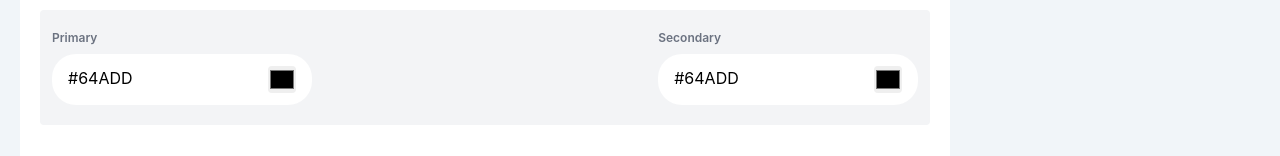
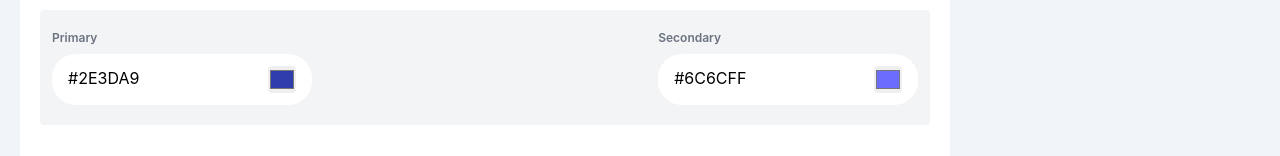
Before and after one commit to shohan-ch/qr-scanner, a React (Create React App) app: page / in a window 1280 px wide. Shown: the part 711-867 px from the top of the page. Built offline with nearby package versions, Linux system fonts and the light colour scheme.

Commit message:
color effect

```diff
--- a/src/components/ColorPlate/ColorsPlateView.jsx
+++ b/src/components/ColorPlate/ColorsPlateView.jsx
@@ -1,7 +1,32 @@
+import { useEffect, useState } from "react";
 import colotPlateData from "../../data/colorPlate.json";
 
 const ColorsPlateView = () => {
-  console.log(colotPlateData);
+  const [selectedColor, setSelectedColor] = useState("color_1");
+  const [colorPicker, setColorPicker] = useState({});
+
+  useEffect(() => {
+    const colorPickup = colotPlateData.find((color) => {
+      return selectedColor.split("_")[1] == color.id;
+    });
+    console.log(colorPickup, "effect");
+    setColorPicker(colorPickup);
+  }, [selectedColor]);
+
+  // const colorPickup = colotPlateData.find((color) => {
+  //   return selectedColor.split("_")[1] == color.id;
+  // });
+
+  const handleChangeColorPicker = (id, type) => (e) => {
+    console.log(type, e.target.value);
+    console.log(colorPicker, "change before");
+    setColorPicker((colorPicker) => ({ ...colorPicker, fgfd: e.target.value }));
+
+    console.log(colorPicker, "onchange after");
+    alert(type + id.toString());
+  };
+
+  // console.log(colorPicker, "dgfd");
 
   return (
     <>
@@ -20,6 +45,7 @@ const ColorsPlateView = () => {
                   value={"color_" + color.id}
                   defaultChecked=""
                   name="templateRadio"
+                  onChange={(e) => setSelectedColor(e.target.value)}
                 />
                 <label
                   htmlFor={"color_" + color.id}
@@ -46,11 +72,12 @@ const ColorsPlateView = () => {
             <p className="mb-2 text-xs font-semibold text-gray-500">Primary</p>
 
             <div className="flex justify-between px-4 py-3 bg-white rounded-3xl">
-              <p>#64ADD</p>
+              <p>{colorPicker?.primary}</p>
               <input
                 type="color"
-                value={"#ffff"}
+                value={colorPicker?.primary}
                 className="rounded cursor-pointer w-7"
+                onChange={handleChangeColorPicker(colorPicker.id, "primary")}
               />
             </div>
           </div>
@@ -61,11 +88,12 @@ const ColorsPlateView = () => {
             </p>
 
             <div className="flex justify-between px-4 py-3 bg-white rounded-3xl">
-              <p>#64ADD</p>
+              <p>{colorPicker?.secondary}</p>
               <input
                 type="color"
-                value={"#ffff"}
+                value={colorPicker?.secondary}
                 className="rounded cursor-pointer w-7"
+                onChange={handleChangeColorPicker(colorPicker.id, "secondary")}
               />
             </div>
           </div>
--- a/src/components/Vcard/ContactHeader.jsx
+++ b/src/components/Vcard/ContactHeader.jsx
@@ -6,7 +6,7 @@ const ContactHeader = ({ icon, secondaryColor }) => {
         width="16"
         height="16"
         fill="currentColor"
-        class="bi bi-telephone"
+        className="bi bi-telephone"
         viewBox="0 0 16 16"
       >
         <path d="M3.654 1.328a.678.678 0 0 0-1.015-.063L1.605 2.3c-.483.484-.661 1.169-.45 1.77a17.568 17.568 0 0 0 4.168 6.608 17.569 17.569 0 0 0 6.608 4.168c.601.211 1.286.033 1.77-.45l1.034-1.034a.678.678 0 0 0-.063-1.015l-2.307-1.794a.678.678 0 0 0-.58-.122l-2.19.547a1.745 1.745 0 0 1-1.657-.459L5.482 8.062a1.745 1.745 0 0 1-.46-1.657l.548-2.19a.678.678 0 0 0-.122-.58L3.654 1.328zM1.884.511a1.745 1.745 0 0 1 2.612.163L6.29 2.98c.329.423.445.974.315 1.494l-.547 2.19a.678.678 0 0 0 .178.643l2.457 2.457a.678.678 0 0 0 .644.178l2.189-.547a1.745 1.745 0 0 1 1.494.315l2.306 1.794c.829.645.905 1.87.163 2.611l-1.034 1.034c-.74.74-1.846 1.065-2.877.702a18.634 18.634 0 0 1-7.01-4.42 18.634 18.634 0 0 1-4.42-7.009c-.362-1.03-.037-2.137.703-2.877L1.885.511z" />
@@ -18,7 +18,7 @@ const ContactHeader = ({ icon, secondaryColor }) => {
         width="16"
         height="16"
         fill="currentColor"
-        class="bi bi-envelope"
+        className="bi bi-envelope"
         viewBox="0 0 16 16"
       >
         <path d="M0 4a2 2 0 0 1 2-2h12a2 2 0 0 1 2 2v8a2 2 0 0 1-2 2H2a2 2 0 0 1-2-2V4Zm2-1a1 1 0 0 0-1 1v.217l7 4.2 7-4.2V4a1 1 0 0 0-1-1H2Zm13 2.383-4.708 2.825L15 11.105V5.383Zm-.034 6.876-5.64-3.471L8 9.583l-1.326-.795-5.64 3.47A1 1 0 0 0 2 13h12a1 1 0 0 0 .966-.741ZM1 11.105l4.708-2.897L1 5.383v5.722Z" />
@@ -30,7 +30,7 @@ const ContactHeader = ({ icon, secondaryColor }) => {
         width="16"
         height="16"
         fill="currentColor"
-        class="bi bi-geo-alt-fill"
+        className="bi bi-geo-alt-fill"
         viewBox="0 0 16 16"
       >
         <path d="M8 16s6-5.686 6-10A6 6 0 0 0 2 6c0 4.314 6 10 6 10zm0-7a3 3 0 1 1 0-6 3 3 0 0 1 0 6z" />
```
